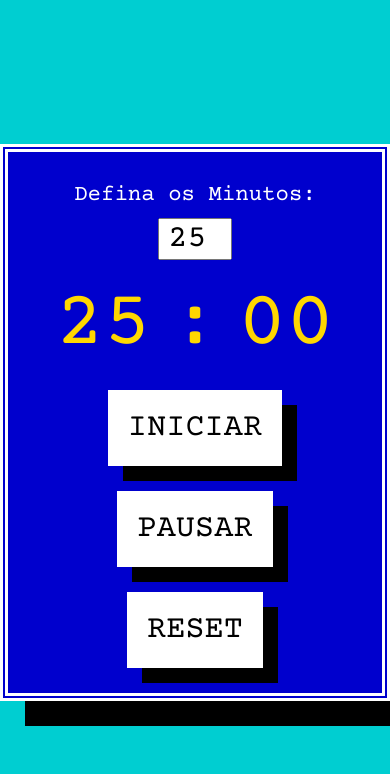
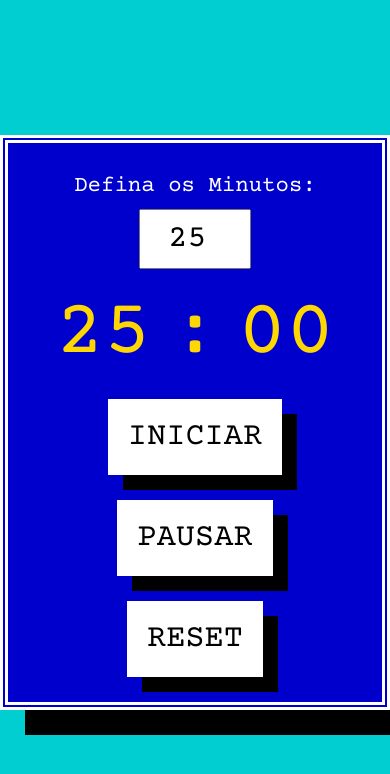
Before and after one commit to gillfilho/timer-vintage, a plain HTML site: page index.html in a window 390 px wide. Drawn offline with nearby package versions, Linux system fonts and the light colour scheme.

Commit message:
correção responsividade mobile

```diff
--- a/style.css
+++ b/style.css
@@ -52,6 +52,7 @@ body, button, input, select, textarea {
 
 .container-content input {
     width: 20%;
+    height: 60px;
     text-align: center;
 }
 
@@ -110,6 +111,10 @@ body, button, input, select, textarea {
         height: auto;
     }
 
+    .container-content input {
+        width: 30%;
+    }
+
     .container-content .timer {
         font-size: 5rem;
     }
```
